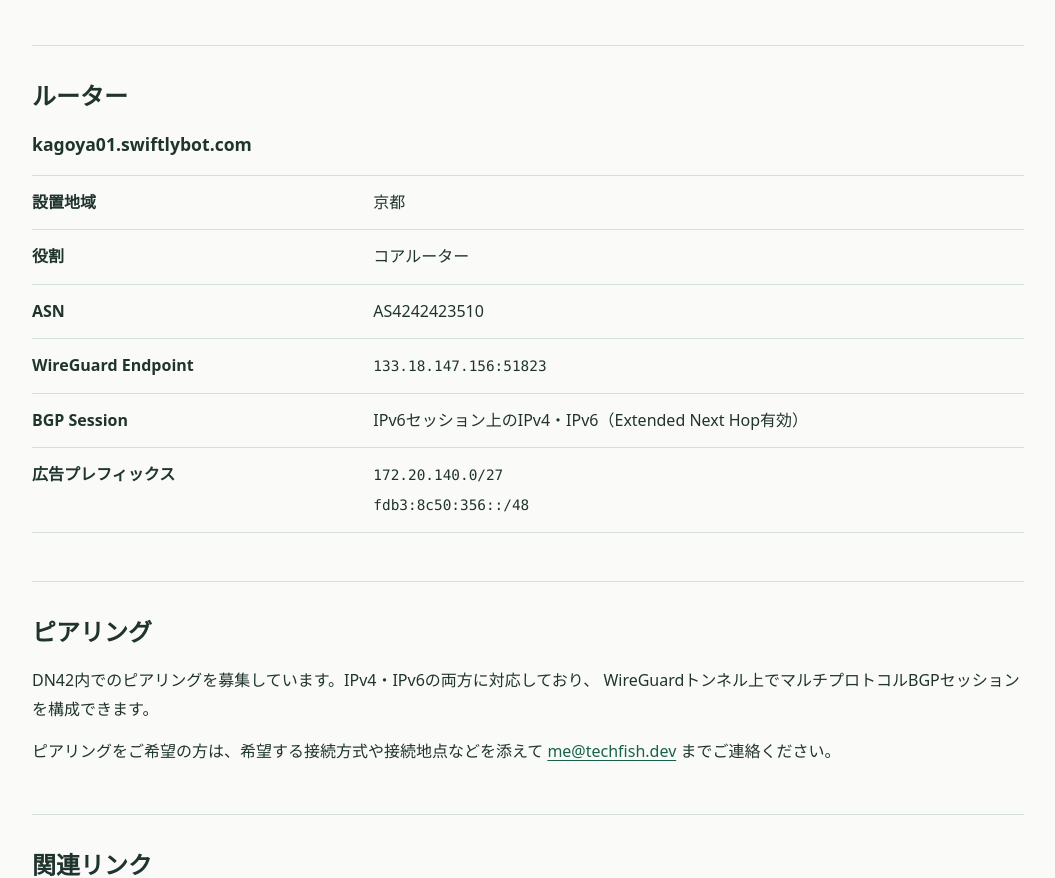
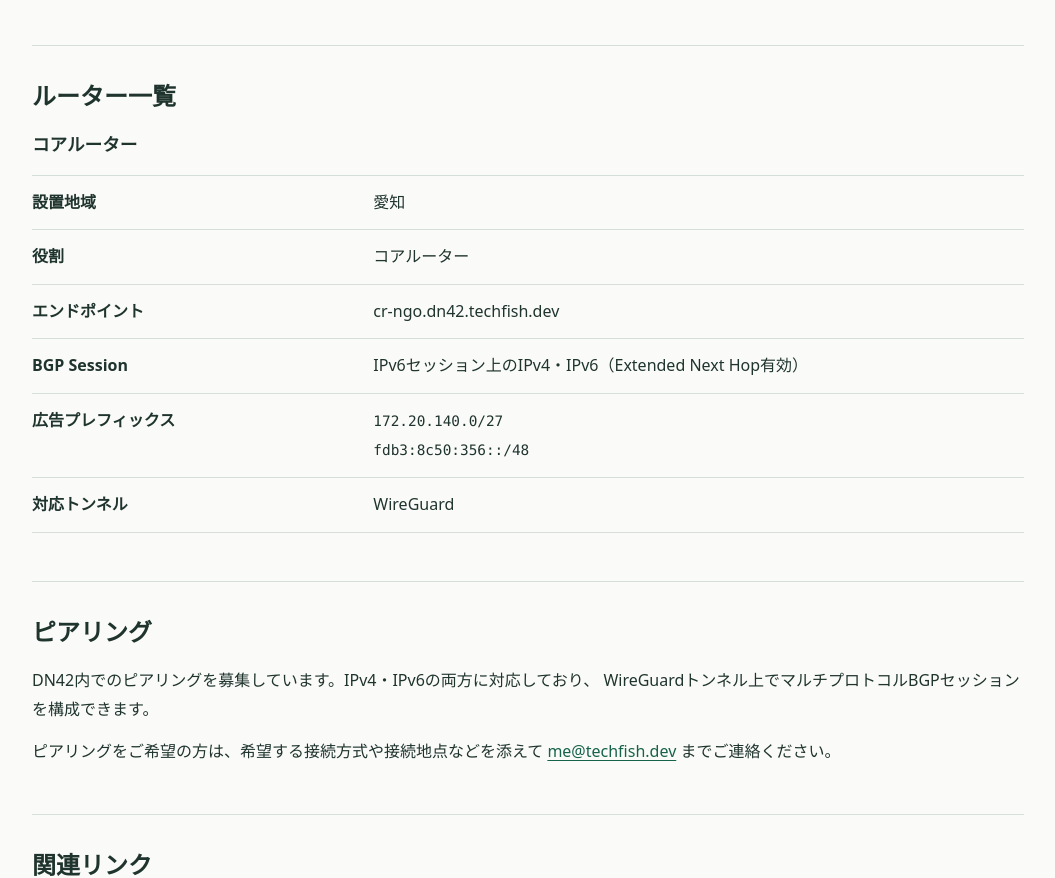
Before and after one commit to techfish-11/portfolio-dev, a plain HTML site: page dn42/index.html in a window 1280 px wide. Shown: the part 906-1784 px from the top of the page, without its empty margins (112-1167 px from the left). Drawn offline with Linux system fonts and the light colour scheme.

Commit message:
ルーターセクションのタイトルと詳細を更新し、設置地域を愛知に変更。エンドポイントと対応トンネル情報を追加。

```diff
--- a/dn42/index.html
+++ b/dn42/index.html
@@ -97,26 +97,23 @@
     </section>
 
     <section id="routers">
-      <h2>ルーター</h2>
+      <h2>ルーター一覧</h2>
 
-      <h3>kagoya01.swiftlybot.com</h3>
+
+      <h3>コアルーター</h3>
 
       <dl class="network-details">
         <div>
           <dt>設置地域</dt>
-          <dd>京都</dd>
+          <dd>愛知</dd>
         </div>
         <div>
           <dt>役割</dt>
           <dd>コアルーター</dd>
         </div>
         <div>
-          <dt>ASN</dt>
-          <dd>AS4242423510</dd>
-        </div>
-        <div>
-          <dt>WireGuard Endpoint</dt>
-          <dd><code>133.18.147.156:51823</code></dd>
+          <dt>エンドポイント</dt>
+          <dd>cr-ngo.dn42.techfish.dev</dd>
         </div>
         <div>
           <dt>BGP Session</dt>
@@ -125,6 +122,10 @@
         <div>
           <dt>広告プレフィックス</dt>
           <dd><code>172.20.140.0/27</code><br><code>fdb3:8c50:356::/48</code></dd>
+        </div>
+        <div>
+          <dt>対応トンネル</dt>
+          <dd>WireGuard</dd>
         </div>
       </dl>
     </section>
```
